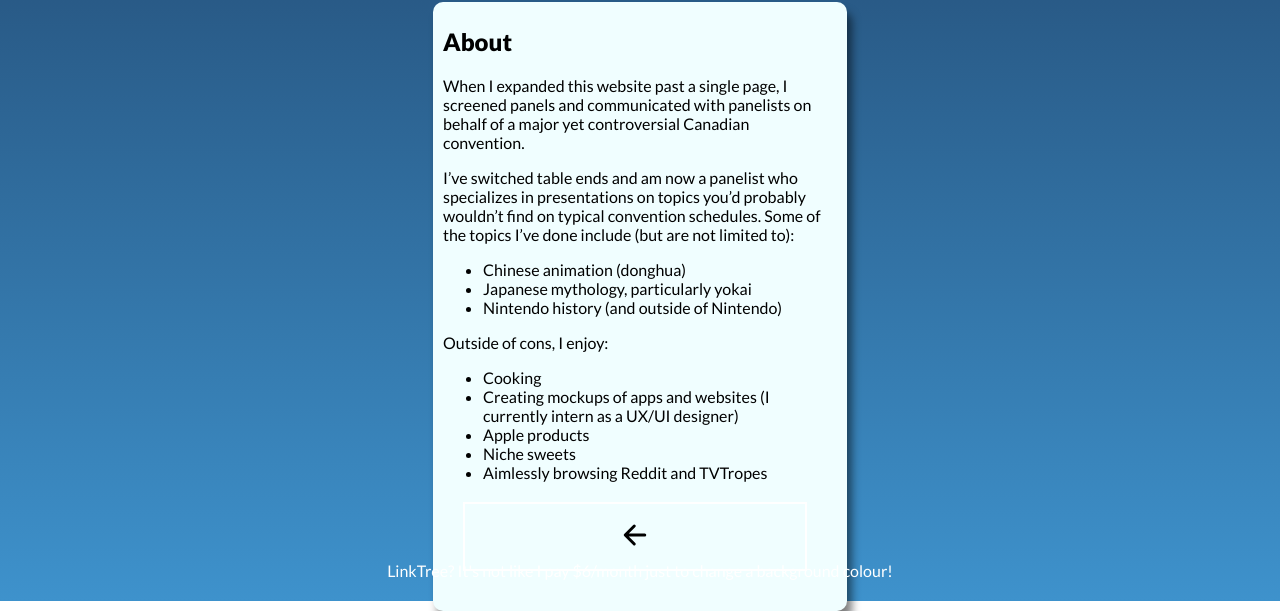
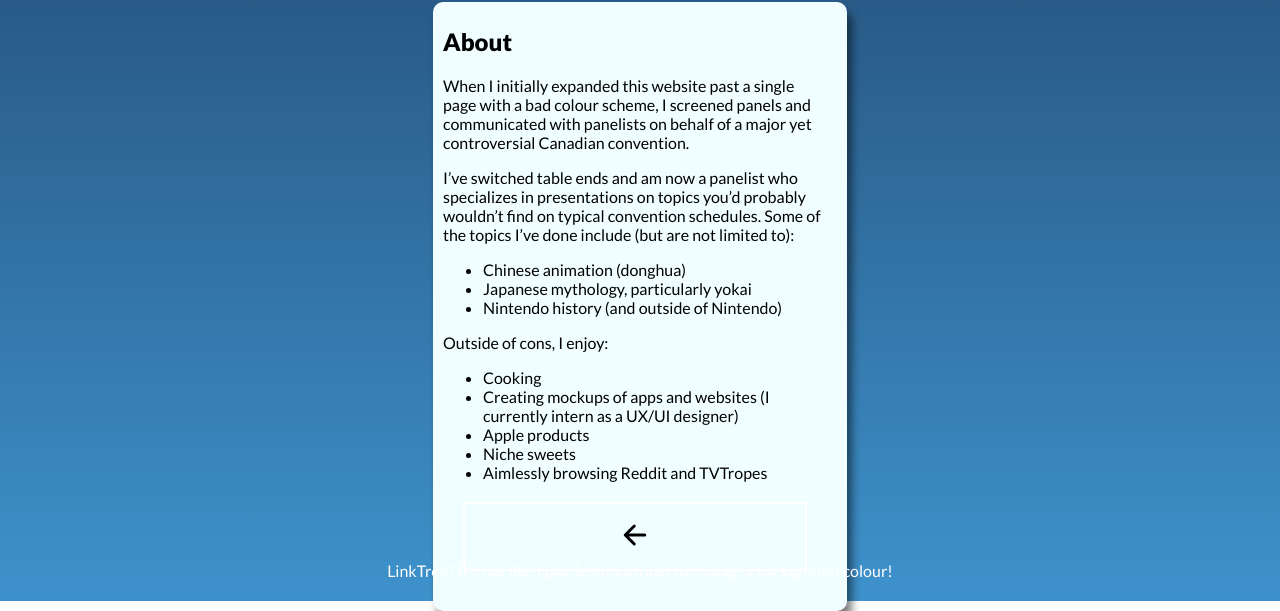
Before and after one commit to mishieru/mishieru.github.io, a plain HTML site: page about/index.html in a window 1280 px wide. Shown: the part 199-810 px from the top of the page. Drawn offline with nearby package versions, Linux system fonts and the light colour scheme.

Commit message:
Update index.html

```diff
--- a/about/index.html
+++ b/about/index.html
@@ -26,7 +26,7 @@
 
        <h2>About</h2>
 
-       <p>When I expanded this website past a single page, I screened panels and communicated with panelists on behalf of <span title="Anirevo in Vancouver, BC">a major yet controversial Canadian convention.</span></p>
+       <p>When I initially expanded this website past a single page with a bad colour scheme, I screened panels and communicated with panelists on behalf of <span title="Anirevo in Vancouver, BC">a major yet controversial Canadian convention.</span></p>
 
        <p>I’ve switched table ends and am now a panelist who specializes in presentations on topics you’d probably wouldn’t find on typical convention schedules.
                 Some of the topics I’ve done include (but are not limited to):</p>
```
